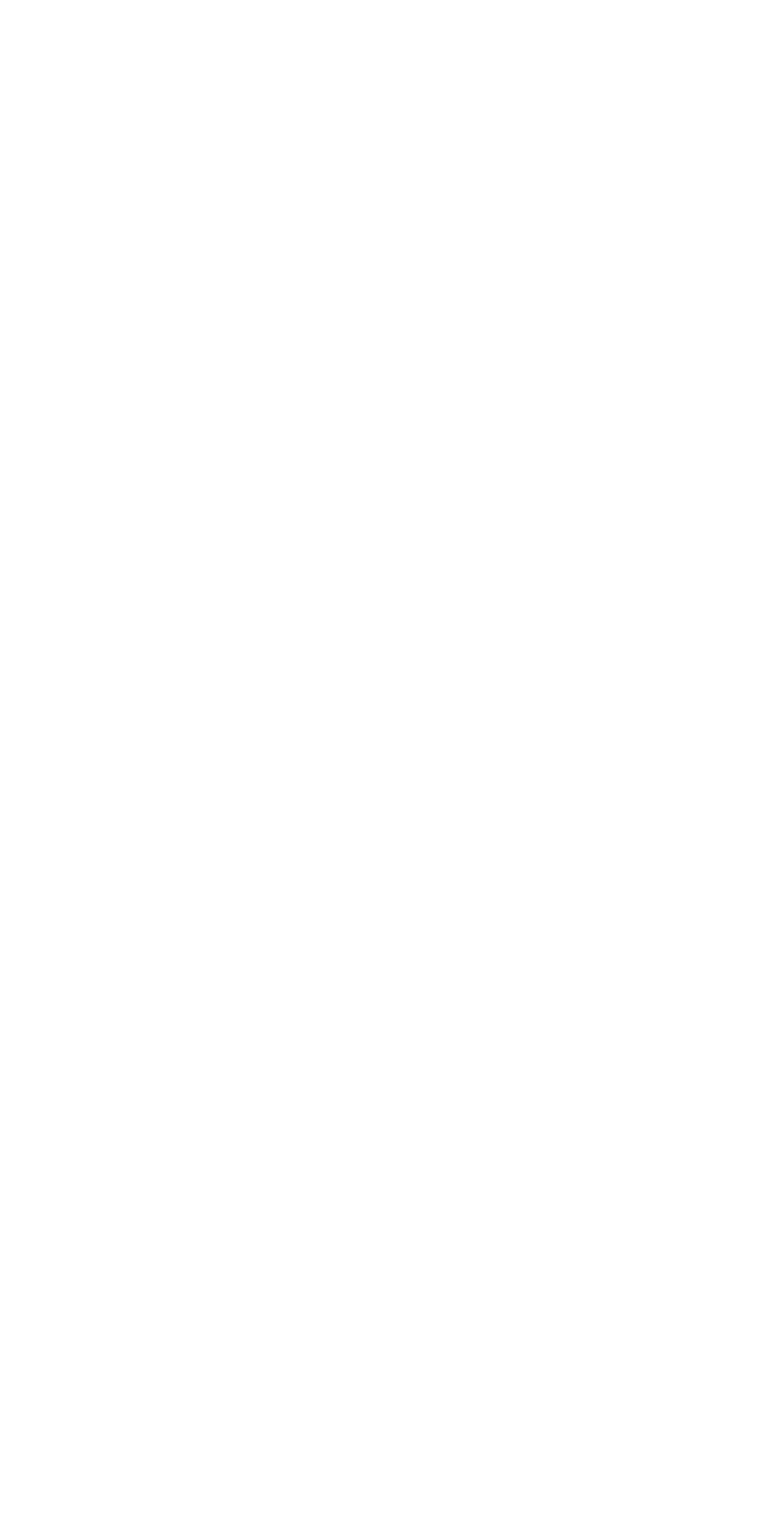
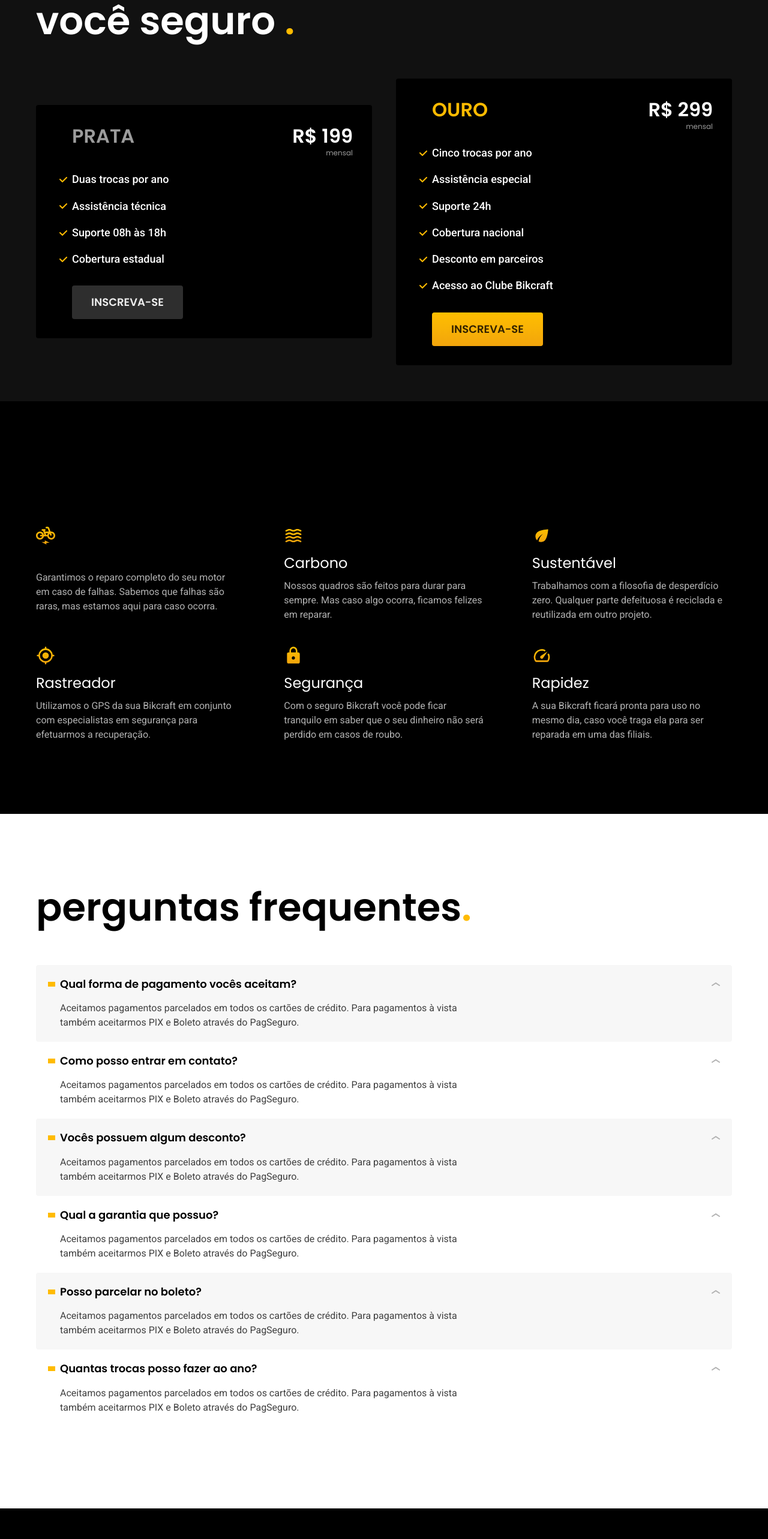
Before and after one commit to GHERARDI-JOAO/bikcraft-react, a React (Vite) app: page /seguros in a window 1280 px wide. Before the commit this address had no page. Shown: the part 200-2766 px from the top of the page at 60% size. Before the commit the page ends 800 px from the top, so only its background shows below. Built offline with nearby package versions, Linux system fonts and the light colour scheme.

Commit message:
pagina de Seguros feita e adicionada ao Router.

```diff
--- a/src/App.jsx
+++ b/src/App.jsx
@@ -3,6 +3,7 @@ import { BrowserRouter, Routes, Route } from "react-router-dom";
 import Inicial from "./pages/inicial/Inicial";
 import Termos from "./pages/Termos/Termos";
 import Bicicletas from "./pages/Bicicletas/Bicicletas";
+import Seguros from "./pages/Seguros/Seguros";
 
 const App = () => {
   return (
@@ -13,6 +14,7 @@ const App = () => {
         {/* Outras páginas */}
         <Route path="/termos" element={<Termos />} />
         <Route path="/bicicletas" element={<Bicicletas />} />
+        <Route path="/seguros" element={<Seguros />} />
       </Routes>
     </BrowserRouter>
   );
--- a/src/index.css
+++ b/src/index.css
@@ -18,7 +18,8 @@ h3,
 h4,
 ul,
 p,
-blockquote {
+blockquote,
+dd {
   margin: 0px;
 }
 
--- /dev/null
+++ b/src/pages/Seguros/Seguros.css
@@ -0,0 +1,130 @@
+.seguros-containerPAGE h2 {
+  grid-column: 1/-1;
+}
+
+.seguros-containerPAGE {
+  box-sizing: border-box;
+  max-width: 1200px;
+  padding-left: 20px;
+  padding-right: 20px;
+  margin-left: auto;
+  margin-right: auto;
+  padding-bottom: 60px;
+  display: grid;
+  grid-template-columns: 1fr 1fr;
+  gap: 40px;
+  align-items: center;
+}
+
+.vantagens-bg {
+  background-color: var(--cor-12);
+}
+
+.vantagens-container {
+  box-sizing: border-box;
+  max-width: 1200px;
+  padding-left: 20px;
+  padding-right: 20px;
+  margin-left: auto;
+  margin-right: auto;
+  padding-top: 120px;
+  padding-bottom: 120px;
+}
+
+.vantagens-container h2 {
+  margin-bottom: 60px;
+}
+
+.vantagens-container ul {
+  display: grid;
+  grid-template-columns: repeat(auto-fit, minmax(280px, max-content));
+  gap: 40px 80px;
+}
+
+.vantagens-container h3,
+.vantagens-container img {
+  margin-bottom: 8px;
+}
+
+.perguntas {
+  padding-top: 120px;
+  padding-bottom: 120px;
+  box-sizing: border-box;
+  max-width: 1200px;
+  padding-left: 20px;
+  padding-right: 20px;
+  margin-left: auto;
+  margin-right: auto;
+}
+
+.perguntas h2 {
+  margin-bottom: 60px;
+}
+
+.perguntas dl > div {
+  padding: 20px;
+  border-radius: 4px;
+}
+
+.perguntas dl > div:nth-child(odd) {
+  background-color: var(--cor-1);
+}
+
+.perguntas dt {
+  display: grid;
+  grid-template-columns: auto 1fr auto;
+  align-items: center;
+  gap: 8px;
+  cursor: pointer;
+}
+
+.perguntas dt::before {
+  content: "";
+  display: inline-block;
+  width: 12px;
+  height: 8px;
+  background-color: var(--cor-p1);
+}
+
+.perguntas dt::after {
+  content: "";
+  display: inline-block;
+  width: 14px;
+  height: 6px;
+  background: url(../../assets/img/icones/seta-abrir.svg);
+  transition: 0.3s;
+}
+
+.perguntas dt:hover::after {
+  transform: rotate(180deg);
+}
+
+.perguntas dd {
+  padding-left: 20px;
+  padding-top: 16px;
+  max-width: 80ch;
+}
+
+@media (max-width: 800px) {
+  .vantagens-container {
+    padding-top: 60px;
+    padding-bottom: 60px;
+  }
+
+  .vantagens-container h2 {
+    margin-bottom: 40px;
+  }
+
+  .vantagens-container ul {
+    gap: 20px;
+  }
+
+  .perguntas {
+    padding-top: 60px;
+    padding-bottom: 60px;
+  }
+
+  .perguntas h2 {
+    margin-bottom: 40px;
+  }
+}
--- /dev/null
+++ b/src/pages/Seguros/Seguros.jsx
@@ -0,0 +1,183 @@
+import React from "react";
+import NavBar from "../../components/NavBar/NavBar";
+import Footer from "../../components/Footer/Footer";
+import "./Seguros.css";
+import Eletrica from "../../assets/img/icones/eletrica.svg";
+import Carbono from "../../assets/img/icones/carbono.svg";
+import Sustentavel from "../../assets/img/icones/sustentavel.svg";
+import Rastreador from "../../assets/img/icones/rastreador.svg";
+import Seguro from "../../assets/img/icones/seguro.svg";
+import Velocidade from "../../assets/img/icones/velocidade.svg";
+
+function Seguros() {
+  return (
+    <>
+      <NavBar />
+      <main className="seguros-bg">
+        <div className="titulo-bg">
+          <div className="titulo-container">
+            <p className="font-2-l-b cor-5">Escolha o seguro</p>
+            <h1 className="font-1-xxl cor-0">
+              você seguro <span className="cor-p1">.</span>
+            </h1>
+          </div>
+        </div>
+        <div className="seguros-containerPAGE">
+          <div className="seguros-item">
+            <h3 className="font-1-xl cor-6">PRATA</h3>
+            <span className="font-1-xl cor-0">
+              R$ 199 <span className="font-1-xs cor-6">mensal</span>
+            </span>
+            <ul className="font-2-m cor-0">
+              <li>Duas trocas por ano</li>
+              <li>Assistência técnica</li>
+              <li>Suporte 08h às 18h</li>
+              <li>Cobertura estadual</li>
+            </ul>
+            <a className="Button secundario" href="./orcamento">
+              Inscreva-se
+            </a>
+          </div>
+          <div className="seguros-item">
+            <h3 className="font-1-xl cor-p1">OURO</h3>
+            <span className="font-1-xl cor-0">
+              R$ 299 <span className="font-1-xs cor-6">mensal</span>
+            </span>
+            <ul className="font-2-m cor-0">
+              <li>Cinco trocas por ano</li>
+              <li>Assistência especial</li>
+              <li>Suporte 24h</li>
+              <li>Cobertura nacional</li>
+              <li>Desconto em parceiros</li>
+              <li>Acesso ao Clube Bikcraft</li>
+            </ul>
+            <a className="Button" href="./orcamento">
+              Inscreva-se
+            </a>
+          </div>
+        </div>
+      </main>
+
+      <article className="vantagens-bg">
+        <div className="vantagens-container">
+          <h2 className="font-1-">
+            vantagens <span className="color-p1">.</span>
+          </h2>
+          <ul>
+            <li>
+              <img src={Eletrica} alt="" />
+              <h3>Reparo Elétrico</h3>
+              <p className="font-2-s cor-5">
+                Garantimos o reparo completo do seu motor em caso de falhas.
+                Sabemos que falhas são raras, mas estamos aqui para caso ocorra.
+              </p>
+            </li>
+            <li>
+              <img src={Carbono} alt="" />
+              <h3 className="font-1-l cor-0">Carbono</h3>
+              <p className="font-2-s cor-5">
+                Nossos quadros são feitos para durar para sempre. Mas caso algo
+                ocorra, ficamos felizes em reparar.
+              </p>
+            </li>
+            <li>
+              <img src={Sustentavel} alt="" />
+              <h3 className="font-1-l cor-0">Sustentável</h3>
+              <p className="font-2-s cor-5">
+                Trabalhamos com a filosofia de desperdício zero. Qualquer parte
+                defeituosa é reciclada e reutilizada em outro projeto.
+              </p>
+            </li>
+            <li>
+              <img src={Rastreador} alt="" />
+              <h3 className="font-1-l cor-0">Rastreador</h3>
+              <p className="font-2-s cor-5">
+                Utilizamos o GPS da sua Bikcraft em conjunto com especialistas
+                em segurança para efetuarmos a recuperação.
+              </p>
+            </li>
+            <li>
+              <img src={Seguro} alt="" />
+              <h3 className="font-1-l cor-0">Segurança</h3>
+              <p className="font-2-s cor-5">
+                Com o seguro Bikcraft você pode ficar tranquilo em saber que o
+                seu dinheiro não será perdido em casos de roubo.
+              </p>
+            </li>
+            <li>
+              <img src={Velocidade} alt="" />
+              <h3 className="font-1-l cor-0">Rapidez</h3>
+              <p className="font-2-s cor-5">
+                A sua Bikcraft ficará pronta para uso no mesmo dia, caso você
+                traga ela para ser reparada em uma das filiais.
+              </p>
+            </li>
+          </ul>
+        </div>
+      </article>
+
+      <article className="perguntas ">
+        <h2 className="font-1-xxl">
+          perguntas frequentes<span className="cor-p1">.</span>
+        </h2>
+
+        <dl>
+          <div>
+            <dt className="font-1-m-b">
+              Qual forma de pagamento vocês aceitam?
+            </dt>
+            <dd className="font-2-s cor-9">
+              Aceitamos pagamentos parcelados em todos os cartões de crédito.
+              Para pagamentos à vista também aceitarmos PIX e Boleto através do
+              PagSeguro.
+            </dd>
+          </div>
+          <div>
+            <dt className="font-1-m-b">Como posso entrar em contato?</dt>
+            <dd className="font-2-s cor-9">
+              Aceitamos pagamentos parcelados em todos os cartões de crédito.
+              Para pagamentos à vista também aceitarmos PIX e Boleto através do
+              PagSeguro.
+            </dd>
+          </div>
+          <div>
+            <dt className="font-1-m-b">Vocês possuem algum desconto?</dt>
+            <dd className="font-2-s cor-9">
+              Aceitamos pagamentos parcelados em todos os cartões de crédito.
+              Para pagamentos à vista também aceitarmos PIX e Boleto através do
+              PagSeguro.
+            </dd>
+          </div>
+          <div>
+            <dt className="font-1-m-b">Qual a garantia que possuo?</dt>
+            <dd className="font-2-s cor-9">
+              Aceitamos pagamentos parcelados em todos os cartões de crédito.
+              Para pagamentos à vista também aceitarmos PIX e Boleto através do
+              PagSeguro.
+            </dd>
+          </div>
+          <div>
+            <dt className="font-1-m-b">Posso parcelar no boleto?</dt>
+            <dd className="font-2-s cor-9">
+              Aceitamos pagamentos parcelados em todos os cartões de crédito.
+              Para pagamentos à vista também aceitarmos PIX e Boleto através do
+              PagSeguro.
+            </dd>
+          </div>
+          <div>
+            <dt className="font-1-m-b">Quantas trocas posso fazer ao ano?</dt>
+            <dd className="font-2-s cor-9">
+              Aceitamos pagamentos parcelados em todos os cartões de crédito.
+              Para pagamentos à vista também aceitarmos PIX e Boleto através do
+              PagSeguro.
+            </dd>
+          </div>
+        </dl>
+      </article>
+
+      <Footer />
+    </>
+  );
+}
+
+export default Seguros;
--- a/src/pages/inicial/inicial.css
+++ b/src/pages/inicial/inicial.css
@@ -310,6 +310,7 @@
   padding: 32px 32px 32px 60px;
   display: grid;
   grid-template-columns: 1fr auto;
+  border-radius: 4px;
 }
 
 .seguros-item h3 {
```
